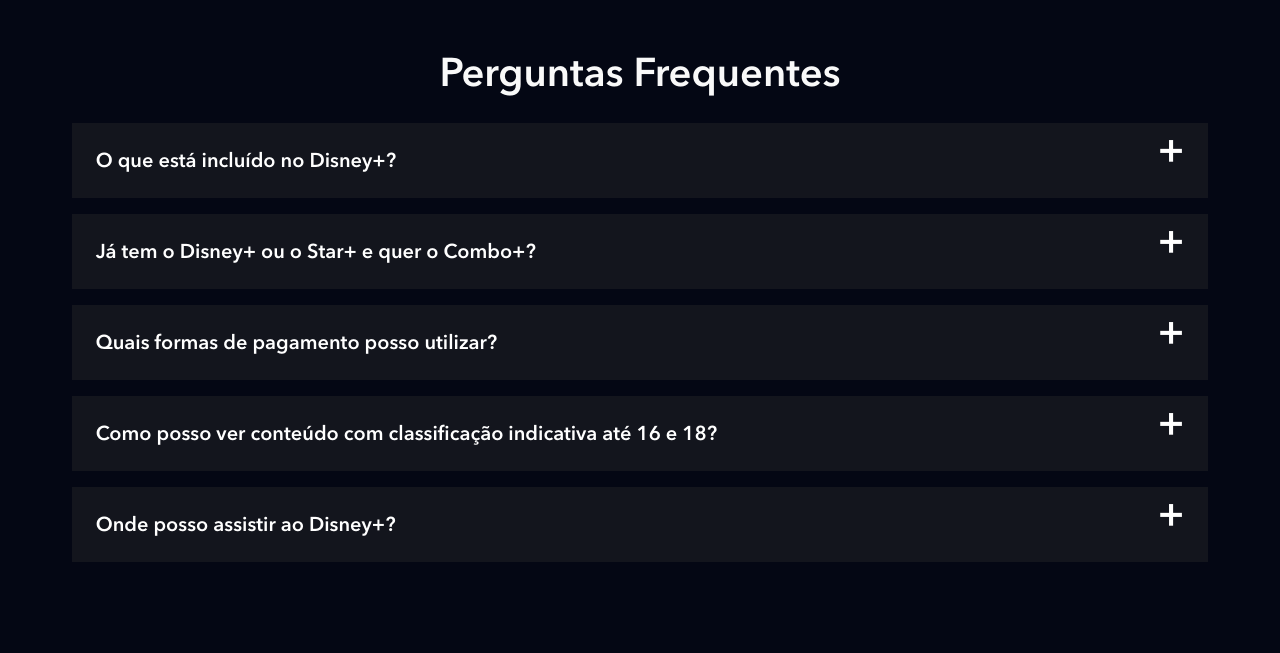
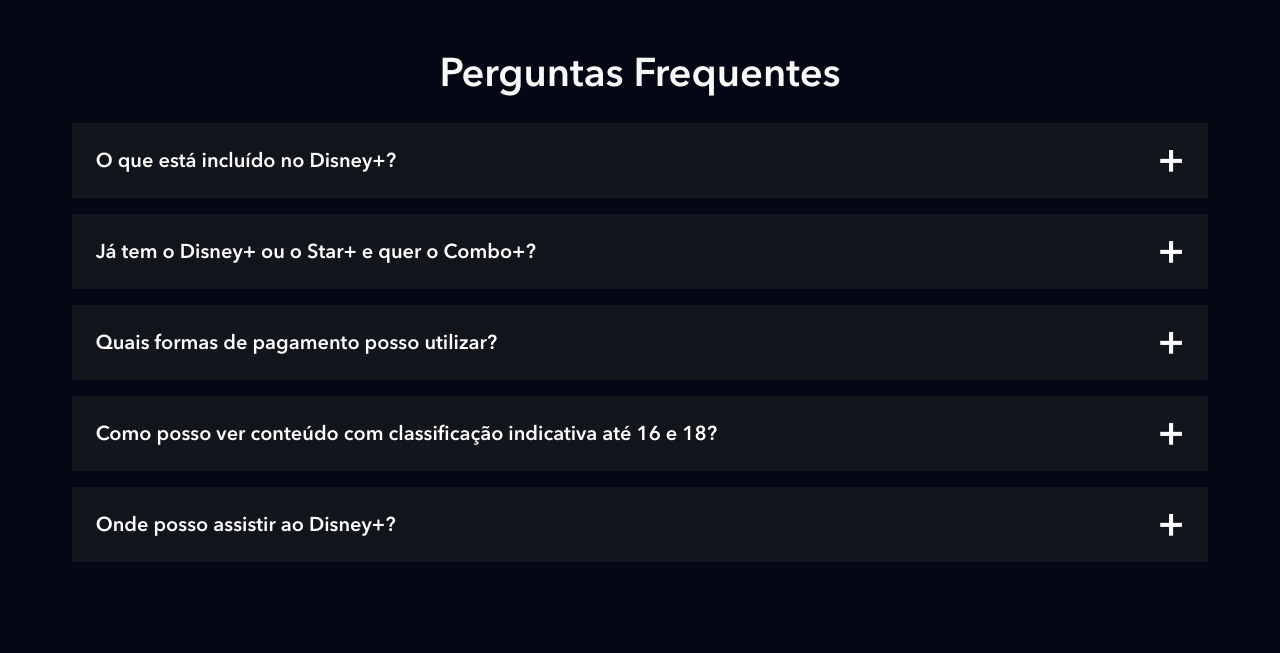
Before and after one commit to lyannabueno/clone_disneyplus, a website: page index.html in a window 1280 px wide. Shown: the part 4480-5133 px from the top of the page. Drawn offline with nearby package versions, Linux system fonts and the light colour scheme; files that its build step writes are made by us from their sources; files whose address does not match are found by name.

Commit message:
aligning the FAQ symbol with the text

```diff
--- a/src/styles/_faq.scss
+++ b/src/styles/_faq.scss
@@ -22,20 +22,28 @@
                 cursor: pointer;
                 position: relative;
 
+                span {
+                    display: flex;
+
+                    @media (max-width: 768px) {
+                        padding-right: 32px;
+                    }
+                }
+
                 &::after {
                     content: '+';
                     position: absolute;
-                    top: 0;
+                    top: 50%;
                     right: 24px;
-                    height: 100%;
-                    align-items: center;
                     font-size: 40px;
+                    transform: translateY(-50%);
                 }
             }
 
             &--is-open {
                 .faq__questions__item__question::after {
                     content: '_';
+                    transform: translateY(-75%);
                 }
 
                 .faq__questions__item__answer {
```
